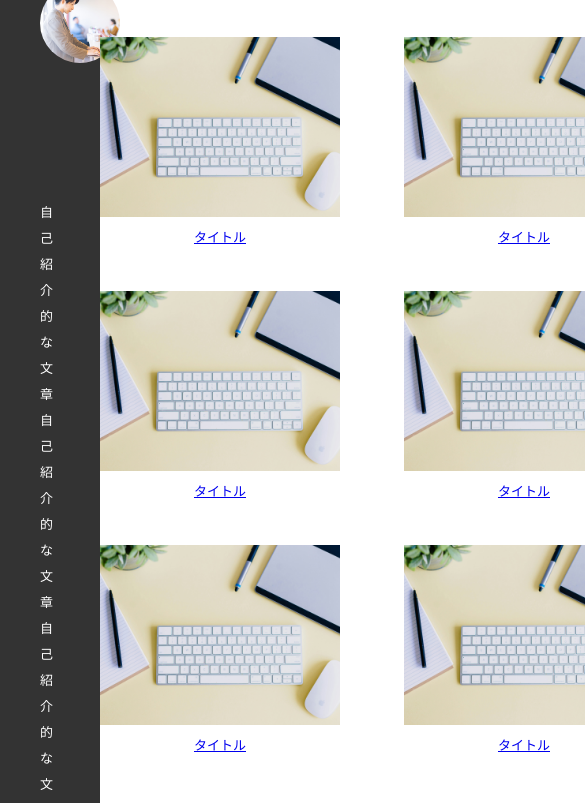
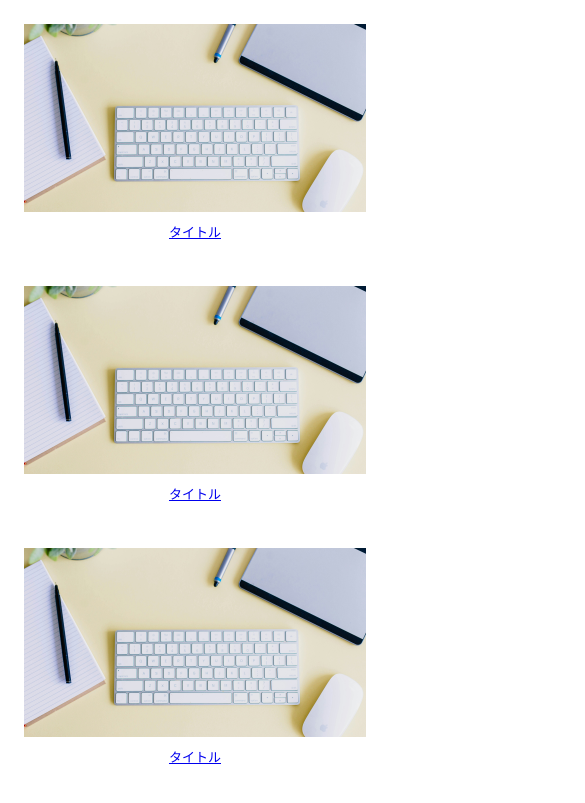
Before and after one commit to genki-nakano/markUpTraning, a website built with Parcel: page src/work_list.html in a window 390 px wide. Shown: the part 193-996 px from the top of the page, 585 px wide, since content can reach past the window. Built offline with nearby package versions, Linux system fonts and the light colour scheme.

Commit message:
SPサイズ対応

```diff
--- a/src/style.css
+++ b/src/style.css
@@ -5,7 +5,8 @@ body{
 
 .portfolio-content{
     display: grid;
-    grid-template-columns: minmax(100px,400px) 1fr;
+    grid-template-columns: 400px 1fr;
+    min-height: 100%;
 }
 
 /* サブコンテンツ */
@@ -108,6 +109,24 @@ body{
     grid-template-rows:repeat(3, 1fr);
     gap: 40px 64px;
 }
+@media (max-width: 1300px) {
+    .work-content__work-list{
+        margin-top: 40px;
+        display: grid;
+        grid-template-columns:repeat(2, 1fr);
+        grid-template-rows:repeat(5, 1fr);
+        gap: 40px 64px;
+    }
+}
+@media (max-width: 1000px) {
+    .work-content__work-list{
+        margin-top: 40px;
+        display: grid;
+        grid-template-columns:repeat(1, 1fr);
+        grid-template-rows:repeat(9, 1fr);
+        gap: 40px 64px;
+    }
+}
 
 .item:hover{
     opacity: 0.5;
@@ -133,13 +152,16 @@ body{
 }
 
 .work__img{
-    width: 800px;
-    height: 600px;
+    aspect-ratio: 4 / 3;
+    width: 100%;
+    max-width: 800px;
+    height: auto;
     object-fit: cover;
 }
 
 .work__text{
     margin: 40px auto;
+    padding: 0 24px;
     max-width: 600px;
     font-size: 13px;
     line-height: 2.0;
@@ -147,9 +169,85 @@ body{
 
 .back-link{
     color: #4F4F4F;
+    padding: 0 24px;
 }
 
 .back-link:hover{
     opacity: 0.5;
     transition: 0.15s;
 }
+
+
+/* スマホサイズ */
+@media screen and (max-width: 700px) {
+
+    .portfolio-content{
+        display: flex;
+        flex-direction: column-reverse;
+    }
+
+    /* サブコンテンツ */
+
+    .prtfolio-sub-section{
+        padding: 80px 24px;
+    }
+
+    /* メインコンテンツ */
+
+    .portfolio-main-section{
+        margin: 0;
+        padding: 64px 0;
+        border-top:24px solid #333333;
+    }
+
+    .work-content__title{
+        text-align: center;
+    }
+
+    .work-content__title .title-large{
+        font-size: 36px;
+        font-weight: bold;
+        line-height: 1.8;
+    }
+
+    /* 作品一覧 */
+
+    .work-content__work-list{
+        margin: 40px 24px 0px;
+        display: grid;
+        grid-template-columns:repeat(1, 1fr);
+        grid-template-rows:repeat(9, 1fr);
+        gap: 40px 64px;
+    }
+
+    .item__img{
+        aspect-ratio: 327 / 180;
+        width: 100%;
+        height: auto;
+        object-fit: cover;
+    }
+
+    .item__name{
+        font-size: 13px;
+        line-height: 2.0;
+        margin-top: 8px;
+    }
+
+    /* 作品詳細 */
+
+    .work{
+        margin-top: 40px;
+    }
+
+    .work__img{
+        aspect-ratio: 4 / 3;
+        width: 100%;
+        height: auto;
+        object-fit: cover;
+    }
+
+    .work__text{
+        padding: 0 24px;
+
+    }
+}
```
